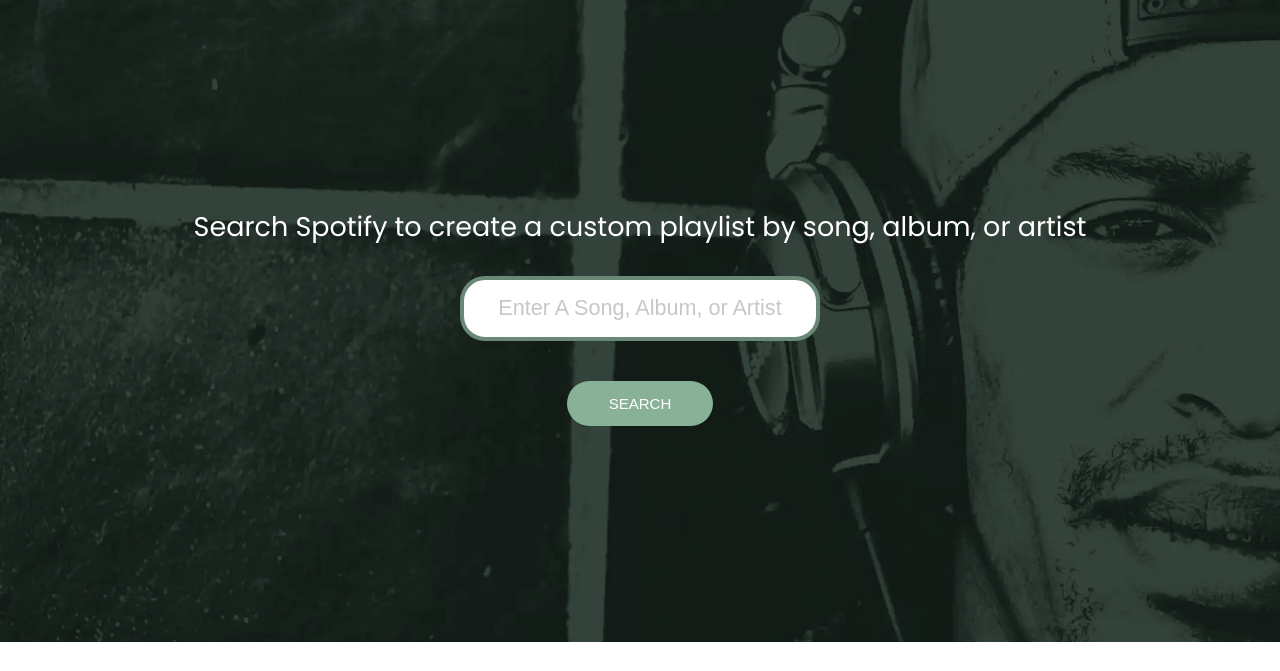
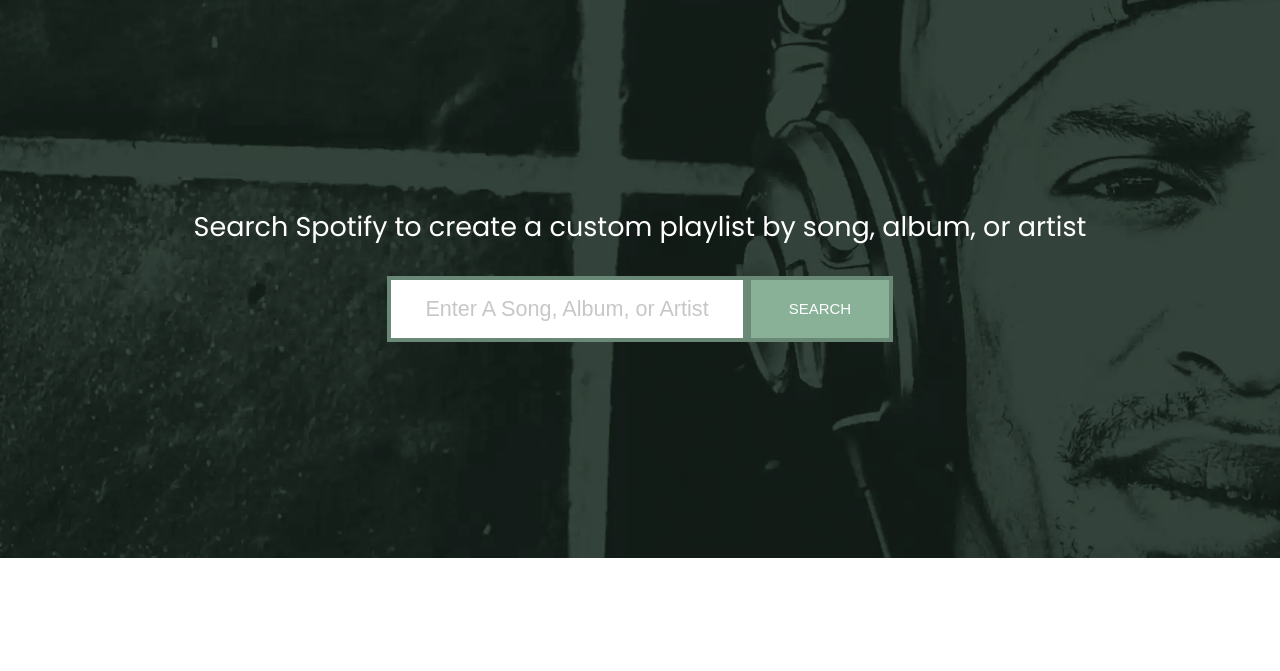
Before and after one commit to knorful/Jamming, a React app: page / in a window 1280 px wide. Shown: the part 65-736 px from the top of the page. Built offline with nearby package versions, Linux system fonts and the light colour scheme; no server answers.

Commit message:
display search bar and button on flex row

```diff
--- a/src/Components/SearchBar/SearchBar.css
+++ b/src/Components/SearchBar/SearchBar.css
@@ -15,8 +15,6 @@
   width: 287px;
   padding: 0.88rem 1.8rem;
   border: 4px solid rgb(106, 136, 118);
-  border-radius: 25px;
-  margin-bottom: 2.22rem;
   color: #313f37;
   text-align: center;
   font-size: 1.2rem;
@@ -34,20 +32,20 @@
 .SearchButton {
   cursor: pointer;
   width: 8.11rem;
-  padding: 0.77rem 0;
-  border-radius: 54px;
+  padding: 1.15rem 0;
+  /* border-radius: 54px; */
   background-color: #89b198;
   text-align: center;
   font-size: 0.833rem;
   transition: background-color 0.25s;
-  border: 0px;
+  border: 4px solid rgb(106, 136, 118);
   color: #fff;
   font-weight: 500;
 }
 
 .SearchButton:hover {
   background-color: rgb(49, 63, 55);
-  border: 1px solid white;
+  border: 4px solid white;
 }
 
 .SearchButton:active,
@@ -55,6 +53,11 @@
   outline: none;
 }
 
+.search-content {
+  display: flex;
+  align-items: center;
+}
+
 @media only screen and (max-width: 368px) {
   .SearchBar input {
     width: 50vw;
--- a/src/Components/SearchBar/SearchBar.js
+++ b/src/Components/SearchBar/SearchBar.js
@@ -25,6 +25,7 @@
         <p>
           Search Spotify to create a custom playlist by song, album, or artist
         </p>
+        <div className="search-content">
           <input
             onChange={this.handleTermChange}
             placeholder="Enter A Song, Album, or Artist"
@@ -34,6 +35,7 @@
             SEARCH
           </button>
         </div>
+      </div>
     );
   }
 }
```
Lines whose indentation alone changed are shown as unchanged.
